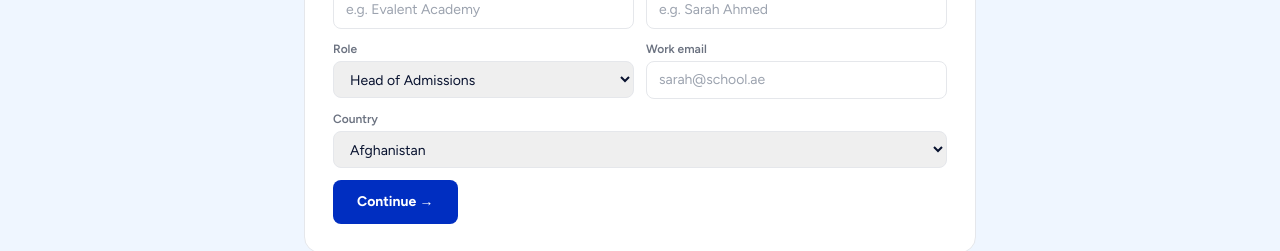
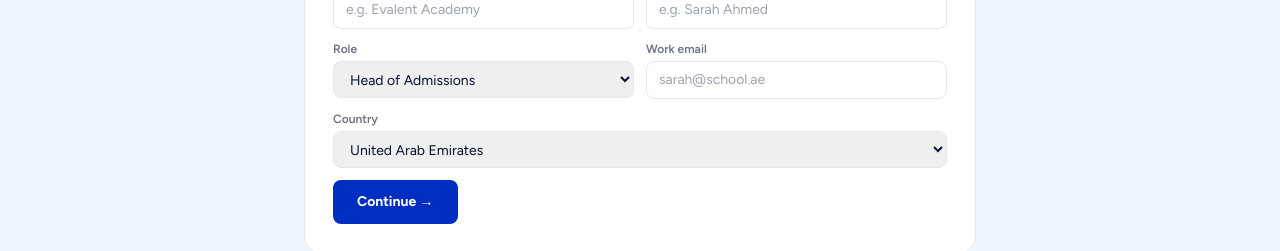
Before and after one commit to wigsbury-ui/evalent-marketing, a Next.js app: page / in a window 1280 px wide. Shown: the part 1220-1471 px from the top of the page. Built offline with nearby package versions, Linux system fonts and the light colour scheme.

Commit message:
fix: popular countries first, full alphabetical list

```diff
--- a/src/components/TrialSection.tsx
+++ b/src/components/TrialSection.tsx
@@ -74,200 +74,205 @@ export default function TrialSection() {
                 <div className="flex flex-col gap-1"><label className="text-xs font-semibold text-gray-500">Role</label><select value={form.role} onChange={e => setForm(f => ({...f, role: e.target.value}))} className="border border-gray-200 rounded-lg px-3 py-2 text-sm focus:outline-none focus:border-brand"><option>Head of Admissions</option><option>Deputy Principal</option><option>Head of School</option></select></div>
                 <div className="flex flex-col gap-1"><label className="text-xs font-semibold text-gray-500">Work email</label><input value={form.email} onChange={e => setForm(f => ({...f, email: e.target.value}))} placeholder="sarah@school.ae" className="border border-gray-200 rounded-lg px-3 py-2 text-sm focus:outline-none focus:border-brand" /></div>
                 <div className="col-span-2 flex flex-col gap-1"><label className="text-xs font-semibold text-gray-500">Country</label><select className="border border-gray-200 rounded-lg px-3 py-2 text-sm focus:outline-none focus:border-brand">
-              <option>Afghanistan</option>
-              <option>Albania</option>
-              <option>Algeria</option>
-              <option>Andorra</option>
-              <option>Angola</option>
-              <option>Antigua and Barbuda</option>
-              <option>Argentina</option>
-              <option>Armenia</option>
-              <option>Australia</option>
-              <option>Austria</option>
-              <option>Azerbaijan</option>
-              <option>Bahamas</option>
-              <option>Bahrain</option>
-              <option>Bangladesh</option>
-              <option>Barbados</option>
-              <option>Belarus</option>
-              <option>Belgium</option>
-              <option>Belize</option>
-              <option>Benin</option>
-              <option>Bhutan</option>
-              <option>Bolivia</option>
-              <option>Bosnia and Herzegovina</option>
-              <option>Botswana</option>
-              <option>Brazil</option>
-              <option>Brunei</option>
-              <option>Bulgaria</option>
-              <option>Burkina Faso</option>
-              <option>Burundi</option>
-              <option>Cabo Verde</option>
-              <option>Cambodia</option>
-              <option>Cameroon</option>
-              <option>Canada</option>
-              <option>Central African Republic</option>
-              <option>Chad</option>
-              <option>Chile</option>
-              <option>China</option>
-              <option>Colombia</option>
-              <option>Comoros</option>
-              <option>Congo</option>
-              <option>Costa Rica</option>
-              <option>Croatia</option>
-              <option>Cuba</option>
-              <option>Cyprus</option>
-              <option>Czech Republic</option>
-              <option>Denmark</option>
-              <option>Djibouti</option>
-              <option>Dominica</option>
-              <option>Dominican Republic</option>
-              <option>Ecuador</option>
-              <option>Egypt</option>
-              <option>El Salvador</option>
-              <option>Equatorial Guinea</option>
-              <option>Eritrea</option>
-              <option>Estonia</option>
-              <option>Eswatini</option>
-              <option>Ethiopia</option>
-              <option>Fiji</option>
-              <option>Finland</option>
-              <option>France</option>
-              <option>Gabon</option>
-              <option>Gambia</option>
-              <option>Georgia</option>
-              <option>Germany</option>
-              <option>Ghana</option>
-              <option>Greece</option>
-              <option>Grenada</option>
-              <option>Guatemala</option>
-              <option>Guinea</option>
-              <option>Guinea-Bissau</option>
-              <option>Guyana</option>
-              <option>Haiti</option>
-              <option>Honduras</option>
-              <option>Hungary</option>
-              <option>Iceland</option>
-              <option>India</option>
-              <option>Indonesia</option>
-              <option>Iran</option>
-              <option>Iraq</option>
-              <option>Ireland</option>
-              <option>Israel</option>
-              <option>Italy</option>
-              <option>Jamaica</option>
-              <option>Japan</option>
-              <option>Jordan</option>
-              <option>Kazakhstan</option>
-              <option>Kenya</option>
-              <option>Kiribati</option>
-              <option>Kuwait</option>
-              <option>Kyrgyzstan</option>
-              <option>Laos</option>
-              <option>Latvia</option>
-              <option>Lebanon</option>
-              <option>Lesotho</option>
-              <option>Liberia</option>
-              <option>Libya</option>
-              <option>Liechtenstein</option>
-              <option>Lithuania</option>
-              <option>Luxembourg</option>
-              <option>Madagascar</option>
-              <option>Malawi</option>
-              <option>Malaysia</option>
-              <option>Maldives</option>
-              <option>Mali</option>
-              <option>Malta</option>
-              <option>Marshall Islands</option>
-              <option>Mauritania</option>
-              <option>Mauritius</option>
-              <option>Mexico</option>
-              <option>Micronesia</option>
-              <option>Moldova</option>
-              <option>Monaco</option>
-              <option>Mongolia</option>
-              <option>Montenegro</option>
-              <option>Morocco</option>
-              <option>Mozambique</option>
-              <option>Myanmar</option>
-              <option>Namibia</option>
-              <option>Nauru</option>
-              <option>Nepal</option>
-              <option>Netherlands</option>
-              <option>New Zealand</option>
-              <option>Nicaragua</option>
-              <option>Niger</option>
-              <option>Nigeria</option>
-              <option>North Korea</option>
-              <option>North Macedonia</option>
-              <option>Norway</option>
-              <option>Oman</option>
-              <option>Pakistan</option>
-              <option>Palau</option>
-              <option>Palestine</option>
-              <option>Panama</option>
-              <option>Papua New Guinea</option>
-              <option>Paraguay</option>
-              <option>Peru</option>
-              <option>Philippines</option>
-              <option>Poland</option>
-              <option>Portugal</option>
-              <option>Qatar</option>
-              <option>Romania</option>
-              <option>Russia</option>
-              <option>Rwanda</option>
-              <option>Saint Kitts and Nevis</option>
-              <option>Saint Lucia</option>
-              <option>Saint Vincent and the Grenadines</option>
-              <option>Samoa</option>
-              <option>San Marino</option>
-              <option>Sao Tome and Principe</option>
-              <option>Saudi Arabia</option>
-              <option>Senegal</option>
-              <option>Serbia</option>
-              <option>Seychelles</option>
-              <option>Sierra Leone</option>
-              <option>Singapore</option>
-              <option>Slovakia</option>
-              <option>Slovenia</option>
-              <option>Solomon Islands</option>
-              <option>Somalia</option>
-              <option>South Africa</option>
-              <option>South Korea</option>
-              <option>South Sudan</option>
-              <option>Spain</option>
-              <option>Sri Lanka</option>
-              <option>Sudan</option>
-              <option>Suriname</option>
-              <option>Sweden</option>
-              <option>Switzerland</option>
-              <option>Syria</option>
-              <option>Taiwan</option>
-              <option>Tajikistan</option>
-              <option>Tanzania</option>
-              <option>Thailand</option>
-              <option>Timor-Leste</option>
-              <option>Togo</option>
-              <option>Tonga</option>
-              <option>Trinidad and Tobago</option>
-              <option>Tunisia</option>
-              <option>Turkey</option>
-              <option>Turkmenistan</option>
-              <option>Tuvalu</option>
-              <option>Uganda</option>
-              <option>Ukraine</option>
-              <option>United Arab Emirates</option>
-              <option>United Kingdom</option>
-              <option>United States</option>
-              <option>Uruguay</option>
-              <option>Uzbekistan</option>
-              <option>Vanuatu</option>
-              <option>Vatican City</option>
-              <option>Venezuela</option>
-              <option>Vietnam</option>
-              <option>Yemen</option>
-              <option>Zambia</option>
-              <option>Zimbabwe</option>
+              <optgroup label="Most popular">
+              <option value="United Arab Emirates">United Arab Emirates</option>
+              <option value="United Kingdom">United Kingdom</option>
+              <option value="United States">United States</option>
+              <option value="Australia">Australia</option>
+              <option value="Canada">Canada</option>
+              <option value="Singapore">Singapore</option>
+              <option value="Qatar">Qatar</option>
+              <option value="Saudi Arabia">Saudi Arabia</option>
+              <option value="India">India</option>
+              <option value="South Africa">South Africa</option>
+              <option value="Malaysia">Malaysia</option>
+              <option value="New Zealand">New Zealand</option>
+              <option value="Ireland">Ireland</option>
+              <option value="Germany">Germany</option>
+              <option value="France">France</option>
+              <option value="Netherlands">Netherlands</option>
+              <option value="Hong Kong">Hong Kong</option>
+              <option value="Pakistan">Pakistan</option>
+              <option value="Kenya">Kenya</option>
+              <option value="Nigeria">Nigeria</option>
+              </optgroup>
+              <optgroup label="All countries">
+              <option value="Afghanistan">Afghanistan</option>
+              <option value="Albania">Albania</option>
+              <option value="Algeria">Algeria</option>
+              <option value="Andorra">Andorra</option>
+              <option value="Angola">Angola</option>
+              <option value="Antigua and Barbuda">Antigua and Barbuda</option>
+              <option value="Argentina">Argentina</option>
+              <option value="Armenia">Armenia</option>
+              <option value="Austria">Austria</option>
+              <option value="Azerbaijan">Azerbaijan</option>
+              <option value="Bahamas">Bahamas</option>
+              <option value="Bahrain">Bahrain</option>
+              <option value="Bangladesh">Bangladesh</option>
+              <option value="Barbados">Barbados</option>
+              <option value="Belarus">Belarus</option>
+              <option value="Belgium">Belgium</option>
+              <option value="Belize">Belize</option>
+              <option value="Benin">Benin</option>
+              <option value="Bhutan">Bhutan</option>
+              <option value="Bolivia">Bolivia</option>
+              <option value="Bosnia and Herzegovina">Bosnia and Herzegovina</option>
+              <option value="Botswana">Botswana</option>
+              <option value="Brazil">Brazil</option>
+              <option value="Brunei">Brunei</option>
+              <option value="Bulgaria">Bulgaria</option>
+              <option value="Burkina Faso">Burkina Faso</option>
+              <option value="Burundi">Burundi</option>
+              <option value="Cabo Verde">Cabo Verde</option>
+              <option value="Cambodia">Cambodia</option>
+              <option value="Cameroon">Cameroon</option>
+              <option value="Central African Republic">Central African Republic</option>
+              <option value="Chad">Chad</option>
+              <option value="Chile">Chile</option>
+              <option value="China">China</option>
+              <option value="Colombia">Colombia</option>
+              <option value="Comoros">Comoros</option>
+              <option value="Congo">Congo</option>
+              <option value="Costa Rica">Costa Rica</option>
+              <option value="Croatia">Croatia</option>
+              <option value="Cuba">Cuba</option>
+              <option value="Cyprus">Cyprus</option>
+              <option value="Czech Republic">Czech Republic</option>
+              <option value="Denmark">Denmark</option>
+              <option value="Djibouti">Djibouti</option>
+              <option value="Dominica">Dominica</option>
+              <option value="Dominican Republic">Dominican Republic</option>
+              <option value="Ecuador">Ecuador</option>
+              <option value="Egypt">Egypt</option>
+              <option value="El Salvador">El Salvador</option>
+              <option value="Equatorial Guinea">Equatorial Guinea</option>
+              <option value="Eritrea">Eritrea</option>
+              <option value="Estonia">Estonia</option>
+              <option value="Eswatini">Eswatini</option>
+              <option value="Ethiopia">Ethiopia</option>
+              <option value="Fiji">Fiji</option>
+              <option value="Finland">Finland</option>
+              <option value="Gabon">Gabon</option>
+              <option value="Gambia">Gambia</option>
+              <option value="Georgia">Georgia</option>
+              <option value="Ghana">Ghana</option>
+              <option value="Greece">Greece</option>
+              <option value="Grenada">Grenada</option>
+              <option value="Guatemala">Guatemala</option>
+              <option value="Guinea">Guinea</option>
+              <option value="Guinea-Bissau">Guinea-Bissau</option>
+              <option value="Guyana">Guyana</option>
+              <option value="Haiti">Haiti</option>
+              <option value="Honduras">Honduras</option>
+              <option value="Hungary">Hungary</option>
+              <option value="Iceland">Iceland</option>
+              <option value="Indonesia">Indonesia</option>
+              <option value="Iran">Iran</option>
+              <option value="Iraq">Iraq</option>
+              <option value="Israel">Israel</option>
+              <option value="Italy">Italy</option>
+              <option value="Jamaica">Jamaica</option>
+              <option value="Japan">Japan</option>
+              <option value="Jordan">Jordan</option>
+              <option value="Kazakhstan">Kazakhstan</option>
+              <option value="Kiribati">Kiribati</option>
+              <option value="Kuwait">Kuwait</option>
+              <option value="Kyrgyzstan">Kyrgyzstan</option>
+              <option value="Laos">Laos</option>
+              <option value="Latvia">Latvia</option>
+              <option value="Lebanon">Lebanon</option>
+              <option value="Lesotho">Lesotho</option>
+              <option value="Liberia">Liberia</option>
+              <option value="Libya">Libya</option>
+              <option value="Liechtenstein">Liechtenstein</option>
+              <option value="Lithuania">Lithuania</option>
+              <option value="Luxembourg">Luxembourg</option>
+              <option value="Madagascar">Madagascar</option>
+              <option value="Malawi">Malawi</option>
+              <option value="Maldives">Maldives</option>
+              <option value="Mali">Mali</option>
+              <option value="Malta">Malta</option>
+              <option value="Marshall Islands">Marshall Islands</option>
+              <option value="Mauritania">Mauritania</option>
+              <option value="Mauritius">Mauritius</option>
+              <option value="Mexico">Mexico</option>
+              <option value="Micronesia">Micronesia</option>
+              <option value="Moldova">Moldova</option>
+              <option value="Monaco">Monaco</option>
+              <option value="Mongolia">Mongolia</option>
+              <option value="Montenegro">Montenegro</option>
+              <option value="Morocco">Morocco</option>
+              <option value="Mozambique">Mozambique</option>
+              <option value="Myanmar">Myanmar</option>
+              <option value="Namibia">Namibia</option>
+              <option value="Nauru">Nauru</option>
+              <option value="Nepal">Nepal</option>
+              <option value="Nicaragua">Nicaragua</option>
+              <option value="Niger">Niger</option>
+              <option value="North Korea">North Korea</option>
+              <option value="North Macedonia">North Macedonia</option>
+              <option value="Norway">Norway</option>
+              <option value="Oman">Oman</option>
+              <option value="Palau">Palau</option>
+              <option value="Palestine">Palestine</option>
+              <option value="Panama">Panama</option>
+              <option value="Papua New Guinea">Papua New Guinea</option>
+              <option value="Paraguay">Paraguay</option>
+              <option value="Peru">Peru</option>
+              <option value="Philippines">Philippines</option>
+              <option value="Poland">Poland</option>
+              <option value="Portugal">Portugal</option>
+              <option value="Romania">Romania</option>
+              <option value="Russia">Russia</option>
+              <option value="Rwanda">Rwanda</option>
+              <option value="Saint Kitts and Nevis">Saint Kitts and Nevis</option>
+              <option value="Saint Lucia">Saint Lucia</option>
+              <option value="Saint Vincent and the Grenadines">Saint Vincent and the Grenadines</option>
+              <option value="Samoa">Samoa</option>
+              <option value="San Marino">San Marino</option>
+              <option value="Sao Tome and Principe">Sao Tome and Principe</option>
+              <option value="Senegal">Senegal</option>
+              <option value="Serbia">Serbia</option>
+              <option value="Seychelles">Seychelles</option>
+              <option value="Sierra Leone">Sierra Leone</option>
+              <option value="Slovakia">Slovakia</option>
+              <option value="Slovenia">Slovenia</option>
+              <option value="Solomon Islands">Solomon Islands</option>
+              <option value="Somalia">Somalia</option>
+              <option value="South Korea">South Korea</option>
+              <option value="South Sudan">South Sudan</option>
+              <option value="Spain">Spain</option>
+              <option value="Sri Lanka">Sri Lanka</option>
+              <option value="Sudan">Sudan</option>
+              <option value="Suriname">Suriname</option>
+              <option value="Sweden">Sweden</option>
+              <option value="Switzerland">Switzerland</option>
+              <option value="Syria">Syria</option>
+              <option value="Taiwan">Taiwan</option>
+              <option value="Tajikistan">Tajikistan</option>
+              <option value="Tanzania">Tanzania</option>
+              <option value="Thailand">Thailand</option>
+              <option value="Timor-Leste">Timor-Leste</option>
+              <option value="Togo">Togo</option>
+              <option value="Tonga">Tonga</option>
+              <option value="Trinidad and Tobago">Trinidad and Tobago</option>
+              <option value="Tunisia">Tunisia</option>
+              <option value="Turkey">Turkey</option>
+              <option value="Turkmenistan">Turkmenistan</option>
+              <option value="Tuvalu">Tuvalu</option>
+              <option value="Uganda">Uganda</option>
+              <option value="Ukraine">Ukraine</option>
+              <option value="Uruguay">Uruguay</option>
+              <option value="Uzbekistan">Uzbekistan</option>
+              <option value="Vanuatu">Vanuatu</option>
+              <option value="Vatican City">Vatican City</option>
+              <option value="Venezuela">Venezuela</option>
+              <option value="Vietnam">Vietnam</option>
+              <option value="Yemen">Yemen</option>
+              <option value="Zambia">Zambia</option>
+              <option value="Zimbabwe">Zimbabwe</option>
+              </optgroup>
               </select></div>
               </div>
               <button onClick={() => advance(2)} className="bg-brand text-white text-sm font-bold px-6 py-3 rounded-lg hover:bg-blue-800 transition-colors">Continue →</button>
```
